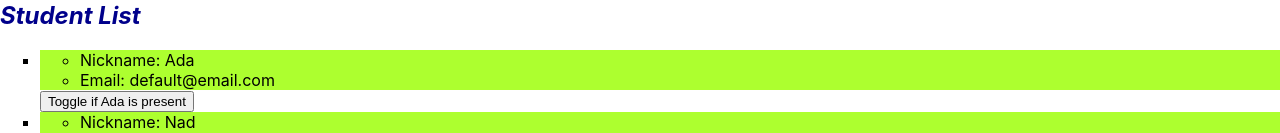
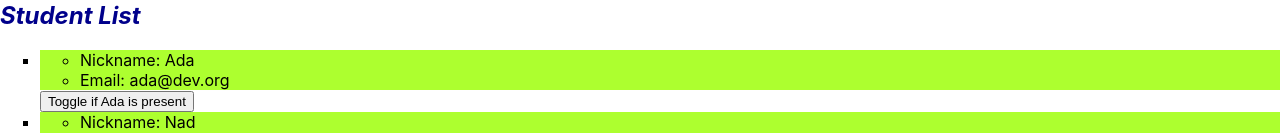
Before and after one commit to nadxelleHernandez/hello-world, a React (Create React App) app: page / in a window 1280 px wide. Shown: the part 190-323 px from the top of the page. Built offline with nearby package versions, Linux system fonts and the light colour scheme.

Commit message:
pass the whole data including id and isHere over all the props. Created the PropTypes that matches it

```diff
--- a/src/App.js
+++ b/src/App.js
@@ -4,15 +4,19 @@ import ClassInfo from "./components/ClassInfo";
 function App() {
   const studentData = [
     {
+      id: 1,
       nameData: "Ada",
+      emailData: "ada@dev.org",
       isHere: true,
     },
     {
+      id: 2,
       nameData: "Nad",
       emailData: "Nad@dev.org",
       isHere: true,
     },
     {
+      id: 3,
       nameData: "Chrissy",
       emailData: "chrissy@dev.org",
       isHere: false,
--- a/src/components/Student.js
+++ b/src/components/Student.js
@@ -27,6 +27,7 @@ const Student = (props) => {
 };
 
 Student.propTypes = {
+  id: PropTypes.number.isRequired,
   name: PropTypes.string.isRequired,
   email: PropTypes.string.isRequired,
   isHere: PropTypes.bool.isRequired,
--- a/src/components/StudentList.js
+++ b/src/components/StudentList.js
@@ -1,6 +1,7 @@
 import React from "react";
 import Student from "./Student";
 import "./StudentList.css";
+import PropTypes from "prop-types";
 
 //props: students  (array with all students to display)
 const StudentList = (props) => {
@@ -9,8 +10,9 @@ const StudentList = (props) => {
 
   const studentComponents = props.students.map((student) => {
     return (
-      <li>
+      <li key={student.id}>
         <Student
+          id={student.id}
           name={student.nameData}
           email={student.emailData}
           isHere={student.isHere}
@@ -26,4 +28,15 @@ const StudentList = (props) => {
   );
 };
 
+StudentList.propTypes = {
+  students: PropTypes.arrayOf(
+    PropTypes.shape({
+      id: PropTypes.number.isRequired,
+      nameData: PropTypes.string.isRequired,
+      emailData: PropTypes.string.isRequired,
+      isHere: PropTypes.bool,
+    })
+  ),
+};
+
 export default StudentList;
```
Also changed, not shown: src/logo.svg (deleted).
